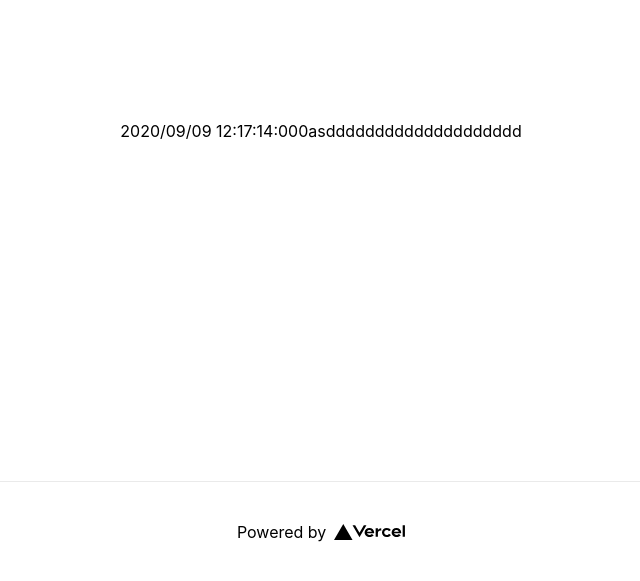
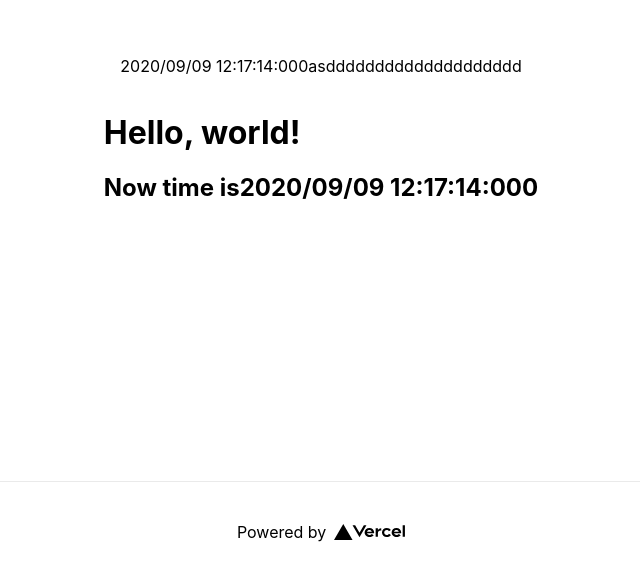
Before and after one commit to Mochichi2003/marugakitter, a Next.js app: page / in a window 1280 px wide. Shown: the part 219-800 px from the top of the page, without its empty margins (319-959 px from the left). Built offline with nearby package versions, Linux system fonts and the light colour scheme.

Commit message:
色々修正

```diff
--- a/package.json
+++ b/package.json
@@ -24,6 +24,8 @@
     "eslint-plugin-prettier": "^3.1.4",
     "eslint-plugin-react": "^7.20.6",
     "eslint-plugin-react-hooks": "^4.1.0",
-    "prettier": "^2.1.1"
+    "prettier": "^2.1.1",
+    "prettier-eslint": "^11.0.0",
+    "prettier-eslint-cli": "^5.0.0"
   }
 }
--- a/pages/_app.js
+++ b/pages/_app.js
@@ -1,4 +1,5 @@
 import "../styles/globals.css";
+import React from "react";
 
 function MyApp({ Component, pageProps }) {
   return <Component {...pageProps} />;
--- a/pages/index.js
+++ b/pages/index.js
@@ -1,38 +1,62 @@
 import Head from "next/head";
+import moment from "moment";
+import React from "react";
 import styles from "../styles/Home.module.css";
-import sass from "../styles/home.module.sass";
-import moment from 'moment'
+// import sass from "../styles/home.module.sass";
 
 function Nowtime() {
   return (
-
     <p>
-      {moment().format('YYYY/MM/DD hh:mm:ss:SSS')}
+      {moment().format("YYYY/MM/DD hh:mm:ss:SSS")}
       asdddddddddddddddddddd
     </p>
+  );
+}
 
-  )
+function asdfievbeosk() {
+  return moment().format("YYYY/MM/DD hh:mm:ss:SSS")
 }
-class Clocck extends React.Component {
-  render() {
+function Clocck() {
+  return (
     <div>
       <h1>Hello, world!</h1>
-      <h2>It is {moment().format('YYYY/MM/DD hh:mm:ss')}.</h2>
+      <h2>
+        Now time is
+        {
+          asdfievbeosk()
+        }
+      </h2>
     </div>
+  );
+  // render() {
+  //   <div>
+  //     <h1>Hello, world!</h1>
+  //     <h2>
+  //       It is
+  //       {moment().format("YYYY/MM/DD hh:mm:ss")}
+  //     </h2>
+  //   </div>;
+  // }
+}
 
-  }
-}
+setInterval(asdfievbeosk, 10);
 
 export default function Home() {
   return (
     <div className={styles.container}>
       <Head>
-
-        <link rel="apple-touch-icon" sizes="180x180" href="/favicons/apple-touch-icon.png" />
-
+        <link
+          rel="apple-touch-icon"
+          sizes="180x180"
+          href="/favicons/apple-touch-icon.png"
+        />
 
         <link rel="manifest" href="/favicons/site.webmanifest" />
-        <link rel="mask-icon" href="/favicons/safari-pinned-tab.svg" color="#5bbad5" />
+        <link
+          rel="mask-icon"
+          href="/favicons/safari-pinned-tab.svg"
+          color="#5bbad5"
+        />
         <meta name="msapplication-TileColor" content="#da532c" />
         <meta name="theme-color" content="#ffffff" />
 
@@ -42,6 +66,7 @@ export default function Home() {
 
       <main className={styles.main}>
         <Nowtime />
+        <Clocck />
       </main>
 
       <footer className={styles.footer}>
@@ -51,7 +76,6 @@ export default function Home() {
           rel="noopener noreferrer"
         >
           Powered by
-{" "}
           <img src="/vercel.svg" alt="Vercel Logo" className={styles.logo} />
         </a>
       </footer>
```
Also changed, not shown: 1 other file (tests, documents, lock files or other folders).
